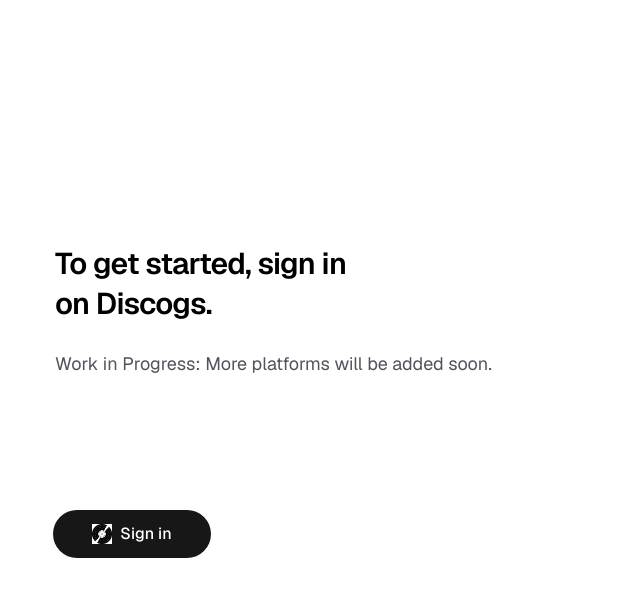
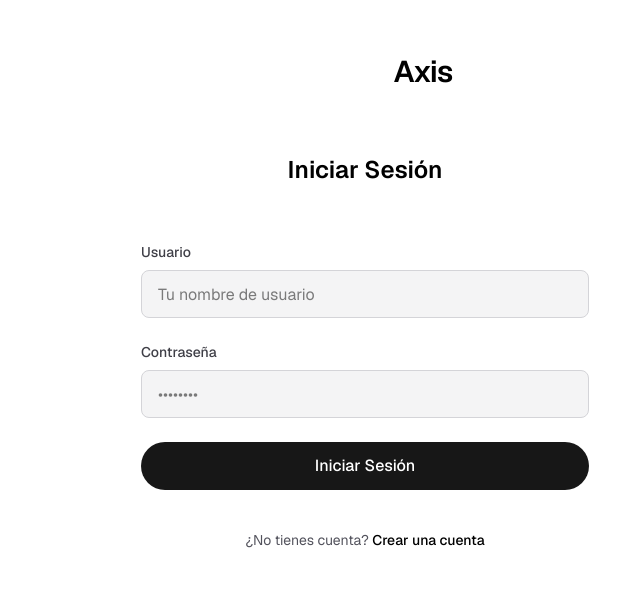
Before and after one commit to DarthegX/axis-ai-assistant, a Next.js app: page / in a window 1280 px wide. Shown: the part 114-710 px from the top of the page, without its empty margins (275-915 px from the left). Built offline with nearby package versions, Linux system fonts and the light colour scheme.

Commit message:
Add sign up/sign in form page

```diff
--- /dev/null
+++ b/src/app/init/page.tsx
@@ -0,0 +1,65 @@
+"use client"
+import Image from "next/image";
+
+export default function Home() {
+
+    const requestDiscogsToken = async () => {
+        try {
+            const discogsOauthResponse = await fetch('/api/discogs/auth', {
+                method: 'GET'
+            });
+            const discogsAuthRedirectUrl = (await discogsOauthResponse.json()).redirectUrl;
+
+            if (discogsAuthRedirectUrl) {
+                window.location.href = discogsAuthRedirectUrl;
+            }
+
+        } catch (err) {
+            console.log(err)
+        }
+    }
+
+    return (
+        <div className="flex min-h-screen items-center justify-center bg-zinc-50 font-sans dark:bg-black">
+            <main className="flex min-h-screen w-full max-w-3xl flex-col items-center justify-between py-32 px-16 bg-white dark:bg-black sm:items-start">
+                <div className="flex flex-row. items-center">
+                    <Image
+                        className=""
+                        src="/axis-logo/thin-96.png"
+                        alt="Axis logo"
+                        width={100}
+                        height={20}
+                        priority
+                    />
+                    <h1 className="max-w-xs text-3xl font-semibold leading-10 tracking-tight text-white dark:text-zinc-5">Welcome to Axis   </h1>
+                </div>
+
+
+                <div className="pl-2.5 flex flex-col items-center gap-6 text-center sm:items-start sm:text-left">
+                    <h1 className="max-w-xs text-3xl font-semibold leading-10 tracking-tight text-black dark:text-zinc-50">
+                        To get started, sign in on Discogs.
+                    </h1>
+                    <p className="max-w-md text-lg leading-8 text-zinc-600 dark:text-zinc-400">
+                        Work in Progress: More platforms will be added soon.
+                    </p>
+                </div>
+                <div className="pl-2 flex flex-col gap-4 text-base font-medium sm:flex-row">
+                    <button
+                        className="flex h-12 w-full items-center justify-center gap-2 rounded-full bg-foreground px-5 text-background transition-colors hover:bg-[#383838] dark:hover:bg-[#ccc] md:w-[158px]"
+                        rel="noopener noreferrer"
+                        onClick={requestDiscogsToken}
+                    >
+                        <Image
+                            className=""
+                            src="/discogs-logo.webp"
+                            alt="Discogs logomark"
+                            width={20}
+                            height={20}
+                        />
+                        Sign in
+                    </button>
+                </div>
+            </main>
+        </div>
+    );
+}
--- a/src/app/page.tsx
+++ b/src/app/page.tsx
@@ -1,28 +1,35 @@
 "use client"
+import { useState } from "react";
 import Image from "next/image";
+import { useRouter } from "next/navigation";
 
-export default function Home() {
+export default function AuthPage() {
+  const router = useRouter();
+  const [isLogin, setIsLogin] = useState(true);
+  const [formData, setFormData] = useState({
+    username: "",
+    email: "",
+    password: ""
+  });
 
-  const requestDiscogsToken = async () => {
-    try {
-      const discogsOauthResponse = await fetch('/api/discogs/auth', {
-        method: 'GET'
+  const handleSubmit = async (e: React.FormEvent) => {
+    e.preventDefault();
+
+    router.push('/init');
+  };
+
+  const handleInputChange = (e: React.ChangeEvent<HTMLInputElement>) => {
+    setFormData({
+      ...formData,
+      [e.target.name]: e.target.value
     });
-      const discogsAuthRedirectUrl = (await discogsOauthResponse.json()).redirectUrl;
-
-      if(discogsAuthRedirectUrl) {
-        window.location.href = discogsAuthRedirectUrl;
-      }
-
-    } catch (err) {
-      console.log(err)
-    }
-  }
+  };
 
   return (
     <div className="flex min-h-screen items-center justify-center bg-zinc-50 font-sans dark:bg-black">
-      <main className="flex min-h-screen w-full max-w-3xl flex-col items-center justify-between py-32 px-16 bg-white dark:bg-black sm:items-start">
-        <div className="flex flex-row. items-center">
+      <main className="flex min-h-screen w-full max-w-3xl flex-col items-center justify-center py-32 px-16 bg-white dark:bg-black">
+        <div className="flex flex-col items-center gap-8 mb-12">
+          <div className="flex flex-row items-center gap-4">
             <Image
               className=""
               src="/axis-logo/thin-96.png"
@@ -31,34 +38,102 @@
               height={20}
               priority
             />
-          <h1 className="max-w-xs text-3xl font-semibold leading-10 tracking-tight text-white dark:text-zinc-5">Welcome to Axis   </h1>
+            <h1 className="text-3xl font-semibold leading-10 tracking-tight text-black dark:text-zinc-50">
+              Axis
+            </h1>
           </div>
 
+          <div className="text-center">
+            <h2 className="text-2xl font-semibold text-black dark:text-zinc-50 mb-2">
+              {isLogin ? "Iniciar Sesión" : "Crear Cuenta"}
+            </h2>
+          </div>
+        </div>
 
-        <div className="pl-2.5 flex flex-col items-center gap-6 text-center sm:items-start sm:text-left">
-          <h1 className="max-w-xs text-3xl font-semibold leading-10 tracking-tight text-black dark:text-zinc-50">
-            To get started, sign in on Discogs.
-          </h1>
-          <p className="max-w-md text-lg leading-8 text-zinc-600 dark:text-zinc-400">
-            Work in Progress: More platforms will be added soon.
+        <form onSubmit={handleSubmit} className="w-full max-w-md space-y-6">
+          <div className="flex flex-col gap-2">
+            <label
+              htmlFor="username"
+              className="text-sm font-medium text-zinc-700 dark:text-zinc-300"
+            >
+              Usuario
+            </label>
+            <input
+              type="text"
+              id="username"
+              name="username"
+              value={formData.username}
+              onChange={handleInputChange}
+              required
+              className="h-12 px-4 rounded-lg bg-zinc-100 dark:bg-zinc-900 border border-zinc-300 dark:border-zinc-700 text-black dark:text-zinc-50 focus:outline-none focus:ring-2 focus:ring-zinc-400 dark:focus:ring-zinc-600 transition-all"
+              placeholder="Tu nombre de usuario"
+            />
+          </div>
+
+          {!isLogin && (
+            <div className="flex flex-col gap-2">
+              <label
+                htmlFor="email"
+                className="text-sm font-medium text-zinc-700 dark:text-zinc-300"
+              >
+                Email
+              </label>
+              <input
+                type="email"
+                id="email"
+                name="email"
+                value={formData.email}
+                onChange={handleInputChange}
+                required
+                className="h-12 px-4 rounded-lg bg-zinc-100 dark:bg-zinc-900 border border-zinc-300 dark:border-zinc-700 text-black dark:text-zinc-50 focus:outline-none focus:ring-2 focus:ring-zinc-400 dark:focus:ring-zinc-600 transition-all"
+                placeholder="tu@email.com"
+              />
+            </div>
+          )}
+
+          <div className="flex flex-col gap-2">
+            <label
+              htmlFor="password"
+              className="text-sm font-medium text-zinc-700 dark:text-zinc-300"
+            >
+              Contraseña
+            </label>
+            <input
+              type="password"
+              id="password"
+              name="password"
+              value={formData.password}
+              onChange={handleInputChange}
+              required
+              className="h-12 px-4 rounded-lg bg-zinc-100 dark:bg-zinc-900 border border-zinc-300 dark:border-zinc-700 text-black dark:text-zinc-50 focus:outline-none focus:ring-2 focus:ring-zinc-400 dark:focus:ring-zinc-600 transition-all"
+              placeholder="••••••••"
+            />
+          </div>
+
+          <button
+            type="submit"
+            className="w-full h-12 rounded-full bg-foreground text-background font-medium transition-colors hover:bg-[#383838] dark:hover:bg-[#ccc]"
+          >
+            {isLogin ? "Iniciar Sesión" : "Crear Cuenta"}
+          </button>
+
+          <div className="text-center pt-4">
+            <p className="text-sm text-zinc-600 dark:text-zinc-400">
+              {isLogin ? "¿No tienes cuenta?" : "¿Ya tienes cuenta?"}
+              {" "}
+              <button
+                type="button"
+                onClick={() => {
+                  setIsLogin(!isLogin);
+                  setFormData({ username: "", email: "", password: "" });
+                }}
+                className="font-medium text-black dark:text-zinc-50 hover:underline transition-all"
+              >
+                {isLogin ? "Crear una cuenta" : "Iniciar sesión"}
+              </button>
             </p>
           </div>
-        <div className="pl-2 flex flex-col gap-4 text-base font-medium sm:flex-row">
-          <button
-            className="flex h-12 w-full items-center justify-center gap-2 rounded-full bg-foreground px-5 text-background transition-colors hover:bg-[#383838] dark:hover:bg-[#ccc] md:w-[158px]"
-            rel="noopener noreferrer"
-            onClick={requestDiscogsToken}
-          >
-            <Image
-              className=""
-              src="/discogs-logo.webp"
-              alt="Discogs logomark"
-              width={20}
-              height={20}
-            />
-            Sign in
-          </button>
-        </div>
+        </form>
       </main>
     </div>
   );
```
Lines whose indentation alone changed are shown as unchanged.
